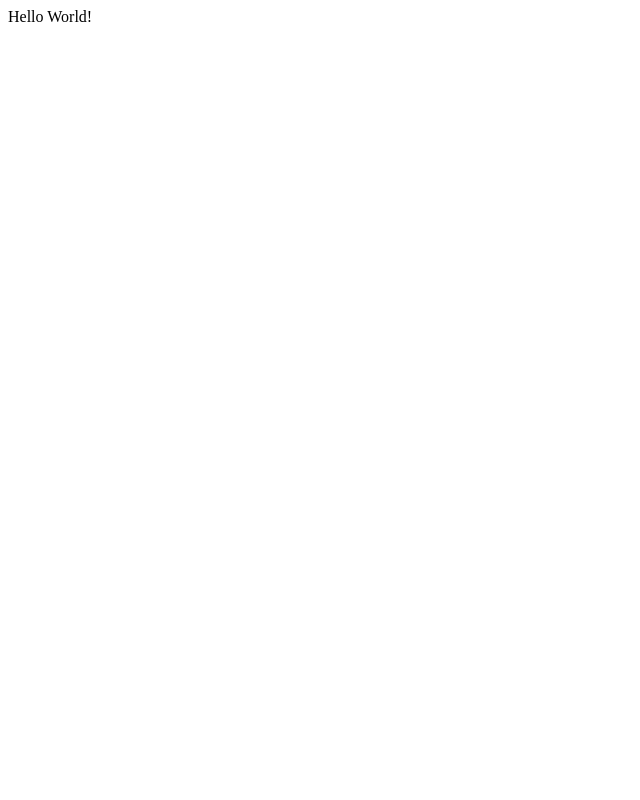
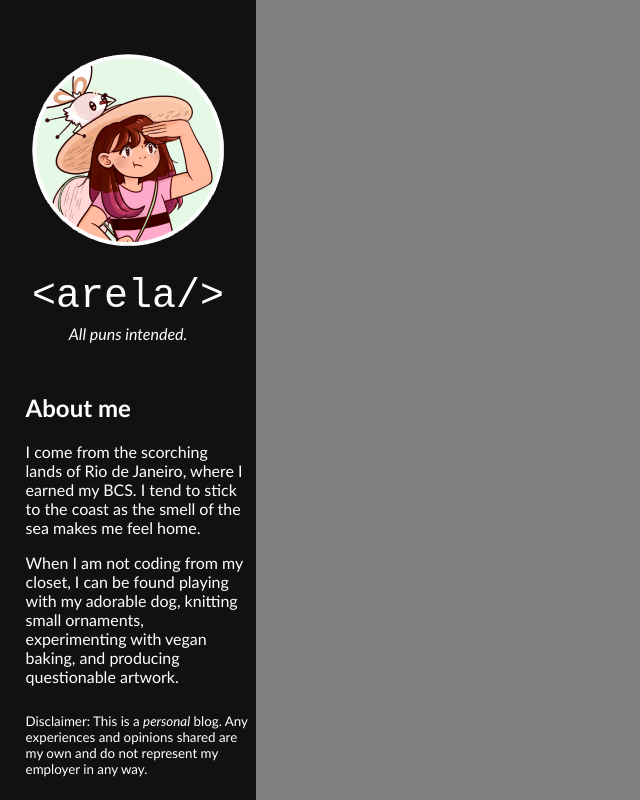
Before and after one commit to jumattos/blog, a plain HTML site: page index.html in a window 1280 px wide. Shown: the whole page, without its empty margins (0-640 px from the left). Drawn offline with nearby package versions, Linux system fonts and the light colour scheme.

Commit message:
Add about sidebar

```diff
--- /dev/null
+++ b/about.html
@@ -0,0 +1,33 @@
+<!DOCTYPE html>
+<html>
+
+<head>
+    <link rel="stylesheet" type="text/css" href="style.css" />
+</head>
+
+<body>
+    <div>
+        <div style="text-align: center; margin-top: 50px;">
+            <img src="img/jullyana_bug_catcher_mini.png" width="200" height="200"/>
+            <h1 style="margin-bottom: 5px;"><a id="arela" href="index.html">&lt;arela/&gt;</a></h1>
+            <p style="font-style: italic; margin-top: 5px;">All puns intended.</p>
+        </div>
+        <div style="padding-left: 10%; padding-right: 5%; margin-top: 50px;">
+            <h2>About me</h2>
+            <p>
+                I come from the scorching lands of Rio de Janeiro, where I earned my BCS.
+                I tend to stick to the coast as the smell of the sea makes me feel home.
+            </p>
+            <p>
+                When I am not coding from my closet, I can be found playing with my adorable dog, knitting small ornaments,
+                experimenting with vegan baking, and producing questionable artwork.
+            </p>
+            <p style="font-size: smaller; position: absolute; bottom: 10px;">
+                Disclaimer: This is a <em style="font-style: italic;">personal</em> blog.
+                Any experiences and opinions shared are my own and do not represent my employer in any way.
+            </p>
+        </div>
+    </div>
+</body>
+
+</html>
--- a/index.html
+++ b/index.html
@@ -1,3 +1,17 @@
+<!DOCTYPE html>
+<html>
+
+<head>
+    <title>tagarela</title>
+    <link rel="stylesheet" type="text/css" href="style.css" />
+    <script src="https://ajax.googleapis.com/ajax/libs/jquery/3.5.1/jquery.min.js" type="text/javascript"></script>
+    <script src="scripts/load-about.js" type="text/javascript"></script>
+</head>
+
 <body>
-    <p>Hello World!</p>
+    <div id="about" class="sidebar"></div>
+    <div class="content">
+    </div>
 </body>
+
+</html>
--- /dev/null
+++ b/scripts/load-about.js
@@ -0,0 +1,3 @@
+$(document).ready(() => {
+    $("#about").load("./about.html");
+});
--- /dev/null
+++ b/style.css
@@ -0,0 +1,40 @@
+* {
+    font-family: 'Trebuchet MS', 'Lucida Sans Unicode', 'Lucida Grande', 'Lucida Sans', Arial, sans-serif;
+}
+
+body {
+    background-color: grey;
+}
+
+.content {
+    /* Margin left and right should be the same as sidebar width */
+    margin-left: 20%;
+    margin-right: 20%;
+}
+
+.sidebar {
+    height: 100%;
+    width: 20%;
+    position: fixed;
+    z-index: 1;
+    top: 0;
+    left: 0;
+    background-color: #111;
+    overflow: hidden;
+}
+
+#about {
+    color: #fff;
+}
+
+#arela {
+    color: #fff;
+    text-decoration: none;
+    font-family: monospace;
+    font-weight: 200;
+    font-size: 40px;
+}
+
+#arela:hover {
+    text-decoration: underline;
+}
```
Also changed, not shown: img/jullyana_bug_catcher_mini.png (added).
